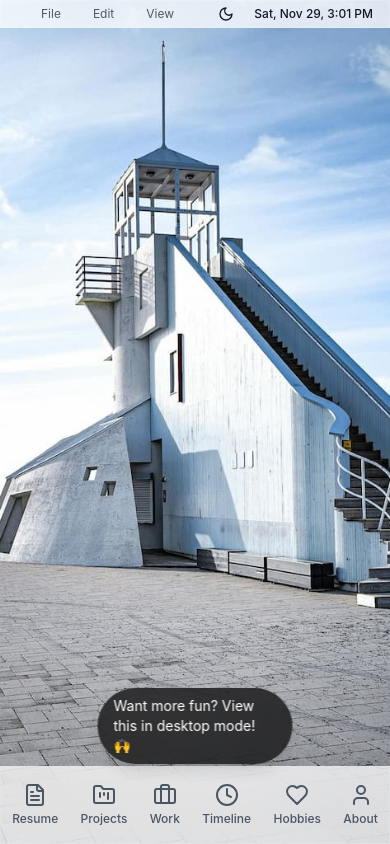
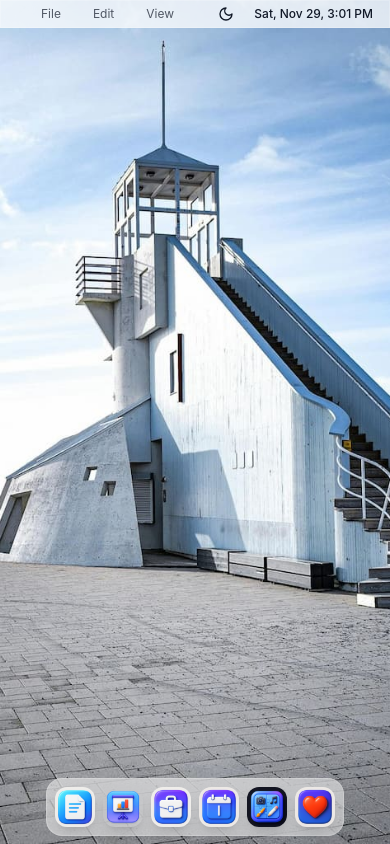
Before and after one commit to zaw-ye-tun/portfolio, a Next.js app: page / in a window 390 px wide. Built offline with nearby package versions, Linux system fonts and the light colour scheme.

Commit message:
Show Dock on all screen sizes with responsive icon sizing

```diff
--- a/app/globals.css
+++ b/app/globals.css
@@ -12,6 +12,11 @@
     @apply text-gray-900 dark:text-gray-100;
     @apply font-sf-pro;
     @apply transition-colors duration-300;
+  }
+
+  /* Safe area for mobile devices with notch/home indicator */
+  .safe-area-bottom {
+    padding-bottom: env(safe-area-inset-bottom, 0);
   }
 
   /* Hide scrollbar for Chrome, Safari and Opera */
--- a/components/Dock.tsx
+++ b/components/Dock.tsx
@@ -29,7 +29,7 @@ export default function Dock({ onAppOpen }: DockProps) {
   };
 
   return (
-    <div className="fixed bottom-2 left-1/2 -translate-x-1/2 hidden md:flex items-end gap-3 px-3 py-2 dock-glass rounded-2xl z-40">
+    <div className="fixed bottom-2 left-1/2 -translate-x-1/2 flex items-end gap-2 sm:gap-3 px-2 sm:px-3 py-2 dock-glass rounded-2xl z-40">
       {dockApps.map((app, index) => (
         <div
           key={app.id}
@@ -45,7 +45,7 @@ export default function Dock({ onAppOpen }: DockProps) {
             }}
             aria-label={`Open ${app.name}`}
           >
-            <div className="w-14 h-14 rounded-2xl overflow-hidden shadow-lg">
+            <div className="w-10 h-10 sm:w-14 sm:h-14 rounded-xl sm:rounded-2xl overflow-hidden shadow-lg">
               <Image
                 src={app.icon}
                 alt={app.name}
--- a/components/MobileBanner.tsx
+++ b/components/MobileBanner.tsx
@@ -3,6 +3,10 @@
 import { useIsCompactView } from '@/hooks/useIsCompactView';
 
 export default function MobileBanner() {
+  // Disabled - Dock now shows on all screen sizes
+  return null;
+
+  /*
   const isCompactView = useIsCompactView();
 
   // Only show banner in compact view (width < 1024px)
@@ -10,12 +14,13 @@ export default function MobileBanner() {
 
   return (
     <div
-      className="fixed bottom-20 left-1/2 -translate-x-1/2 z-[9999]
+      className="fixed bottom-24 left-1/2 -translate-x-1/2 z-40
         bg-black/70 backdrop-blur-md text-white text-sm
         px-4 py-2 rounded-full shadow-lg
-        animate-fade-in-up"
+        animate-fade-in-up pointer-events-none"
     >
       Want more fun? View this in desktop mode! 🙌
     </div>
   );
+  */
 }
--- a/components/MobileNav.tsx
+++ b/components/MobileNav.tsx
@@ -17,9 +17,12 @@ const navItems = [
 ];
 
 export default function MobileNav({ onAppOpen, activeApp }: MobileNavProps) {
+  // Hidden - using Dock for all screen sizes now
+  return null;
+  /*
   return (
-    <div className="fixed bottom-0 left-0 right-0 md:hidden glass-effect border-t border-gray-200/50 dark:border-gray-700/50 z-50">
-      <div className="flex items-center justify-around py-2">
+    <div className="fixed bottom-0 left-0 right-0 md:hidden glass-effect border-t border-gray-200/50 dark:border-gray-700/50 z-50 bg-white/90 dark:bg-gray-900/90">
+      <div className="flex items-center justify-around py-2 safe-area-bottom">
         {navItems.map((item) => {
           const Icon = item.icon;
           const isActive = activeApp === item.id;
@@ -43,4 +46,5 @@ export default function MobileNav({ onAppOpen, activeApp }: MobileNavProps) {
       </div>
     </div>
   );
+  */
 }
--- a/components/Window.tsx
+++ b/components/Window.tsx
@@ -51,7 +51,7 @@ export default function Window({
   // Mobile: Full-screen modal
   if (isMobile) {
     return (
-      <div className="fixed inset-0 z-50 animate-slide-up">
+      <div className="fixed inset-0 bottom-16 z-40 animate-slide-up">
         <div className="absolute inset-0 bg-white dark:bg-gray-900">
           {/* Mobile Header */}
           <div className="sticky top-0 z-10 glass-effect border-b border-gray-200/50 dark:border-gray-700/50 px-4 py-3 flex items-center justify-between">
@@ -66,7 +66,7 @@ export default function Window({
           </div>
 
           {/* Mobile Content */}
-          <div className="h-[calc(100vh-60px)] overflow-y-auto">
+          <div className="h-[calc(100%-52px)] overflow-y-auto pb-4">
             {children}
           </div>
         </div>
--- a/next.config.js
+++ b/next.config.js
@@ -3,6 +3,9 @@ const nextConfig = {
   images: {
     unoptimized: true,
   },
+  // Turbopack config (empty - uses defaults)
+  turbopack: {},
+  // Webpack config for production builds
   webpack: (config) => {
     config.module.rules.push({
       test: /\.md$/,
```
Also changed, not shown: package.json (+13 -12 lines), tsconfig.json (+19 -5 lines), 1 other file (tests, documents, lock files or other folders).
